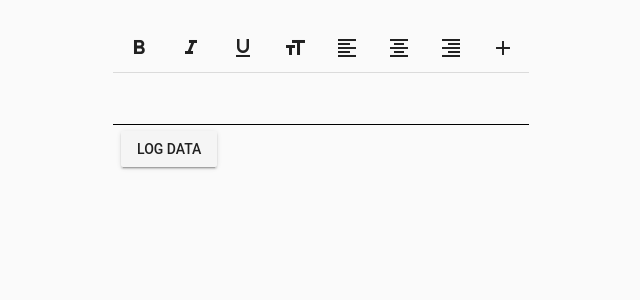
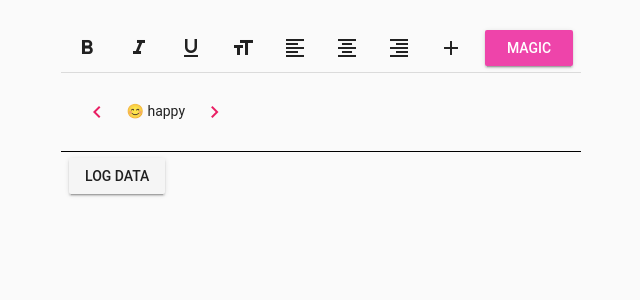
Before and after one commit to ianfabs/blueberry, a Vue app: page /editor in a window 1280 px wide. Shown: the top 300 px of the page, without its empty margins (319-959 px from the left). Built offline with nearby package versions, Linux system fonts and the light colour scheme; a small style sheet from the web is missing.

Commit message:
Minor updates

```diff
--- a/src/components/BlueEditor.vue
+++ b/src/components/BlueEditor.vue
@@ -7,19 +7,31 @@
             <v-icon>{{ option.icon }}</v-icon>
           </v-btn>
         </template>
+        <v-menu offset-y>
+            <v-btn slot="activator" color="primary" dark>
+              magic
+            </v-btn>
+            <v-list>
+              <v-list-tile v-for="(item, index) in magicwords" :key="index" @click="insertMagicWord(item.action)">
+                <v-list-tile-title>{{ item.word }}</v-list-tile-title>
+              </v-list-tile>
+            </v-list>
+          </v-menu>
       </nav>
       <v-divider />
-      <div
-        contenteditable="true"
+      <div contenteditable="true"
         class="v-editor"
         ref="editor"
         @input="handleContentBinds"
-      ></div>
+      >
+      <MagicMood></MagicMood>
+      </div>
     </div>
   </div>
 </template>
 
 <script>
+import MagicMood from "@/components/Magic/Mood";
 function pasteHtmlAtCaret(html, selectPastedContent) {
   var sel, range;
   if (window.getSelection) {
@@ -107,7 +119,25 @@ export default {
             const battery = await navigator.getBattery();
             const level = await battery.level;
             const charging = await battery.charging;
-            return `${charging ? "🔌🔋" : "🔋⚡"} ${level * 100}%`;
+            return `${charging ? "🔌🔋" : "🔋"} ${level * 100}%`;
+          }
+        },
+        {
+          id: 3,
+          word: "dice",
+          action: async () => {
+            function random(){
+              return Math.round(Math.random() * 10)
+            }
+            return `🎲${(random() % 6)+1} 🎲${(random() % 6)+ 1}`;
+          }
+        },
+        {
+          id: 4,
+          word: "mood",
+          action: async () => {
+
+            return ``;
           }
         }
       ],
@@ -169,7 +199,7 @@ export default {
   },
   methods: {
     async insertMagicWord(action) {
-      let word = `<span class='m-word' contenteditable='false'>${await action()}</span>`;
+      let word = `<span class='m-word' contenteditable='false'>${await action()}</span>\n`;
       pasteHtmlAtCaret(word, false);
       var event = new Event("input", {
         bubbles: true,
@@ -181,11 +211,14 @@ export default {
     handleContentBinds(event) {
       this.$emit("input", this.$refs.editor.innerHTML);
     }
+  },
+  components: {
+    MagicMood
   }
 };
 </script>
 
-<style scoped>
+<style>
 .v-editor {
   border-bottom: 1px solid black;
   padding: 15px 10px;
@@ -196,6 +229,13 @@ export default {
   border-bottom: 3px solid #5c6bc0;
   outline: none;
 }
+.m-word{
+  border: 3px solid #C5CAE9;
+  background-color: bisque;
+  border-radius: 5px;
+  padding: 0.5vh 0.25vw;
+  white-space: nowrap;
+}
 /*
 https://material.io/tools/color/#!/?view.left=0&view.right=0&primary.color=7986CB&secondary.color=5C6BC0
  */
--- /dev/null
+++ b/src/components/Magic/Mood.vue
@@ -0,0 +1,63 @@
+<template>
+    <span contenteditable="false">
+        <v-btn flat icon color="pink" @click="prevMood">
+            <v-icon>keyboard_arrow_left</v-icon>
+        </v-btn>
+        {{currentMood.text}}
+        <v-btn flat icon color="pink" @click="nextMood">
+            <v-icon>keyboard_arrow_right</v-icon>
+        </v-btn>
+    </span>
+</template>
+
+<script>
+export default {
+    name: "Mood",
+    data(){
+        return {
+            currentMood: {},
+            moods: [
+                {
+                    label: 'happy',
+                    text: `😊 happy`
+                },
+                {
+                    label: 'sad',
+                    text: `😢 sad`
+                },
+                {
+                    label: 'cool',
+                    text: `😎 cool`
+                },
+                {
+                    label: 'lovey',
+                    text: `😘 lovey`
+                },
+                {
+                    label: 'thinking',
+                    text: `🤔 thinking`
+                },
+                {
+                    label: 'naughty',
+                    text: `😏 naughty`
+                }
+            ]
+        };
+    },
+    methods: {
+        nextMood() {
+            this.currentMood = this.moods[(this.moods.indexOf(this.currentMood) + 1)%this.moods.length]
+        },
+        prevMood() {
+            this.currentMood = this.moods[this.moods.indexOf(this.currentMood) - 1 >= 0 ? this.moods.indexOf(this.currentMood) - 1 : 0];
+        },
+    },
+    created(){
+        this.currentMood = this.moods[0];
+    }
+}
+</script>
+
+<style>
+
+</style>
--- a/src/views/Editor.vue
+++ b/src/views/Editor.vue
@@ -23,11 +23,5 @@ export default {
 </script>
 
 <style>
-.m-word{
-  border: 3px solid #C5CAE9;
-  background-color: bisque;
-  border-radius: 5px;
-  padding: 1vmax;
-  white-space: nowrap;
-}
+
 </style>
```
